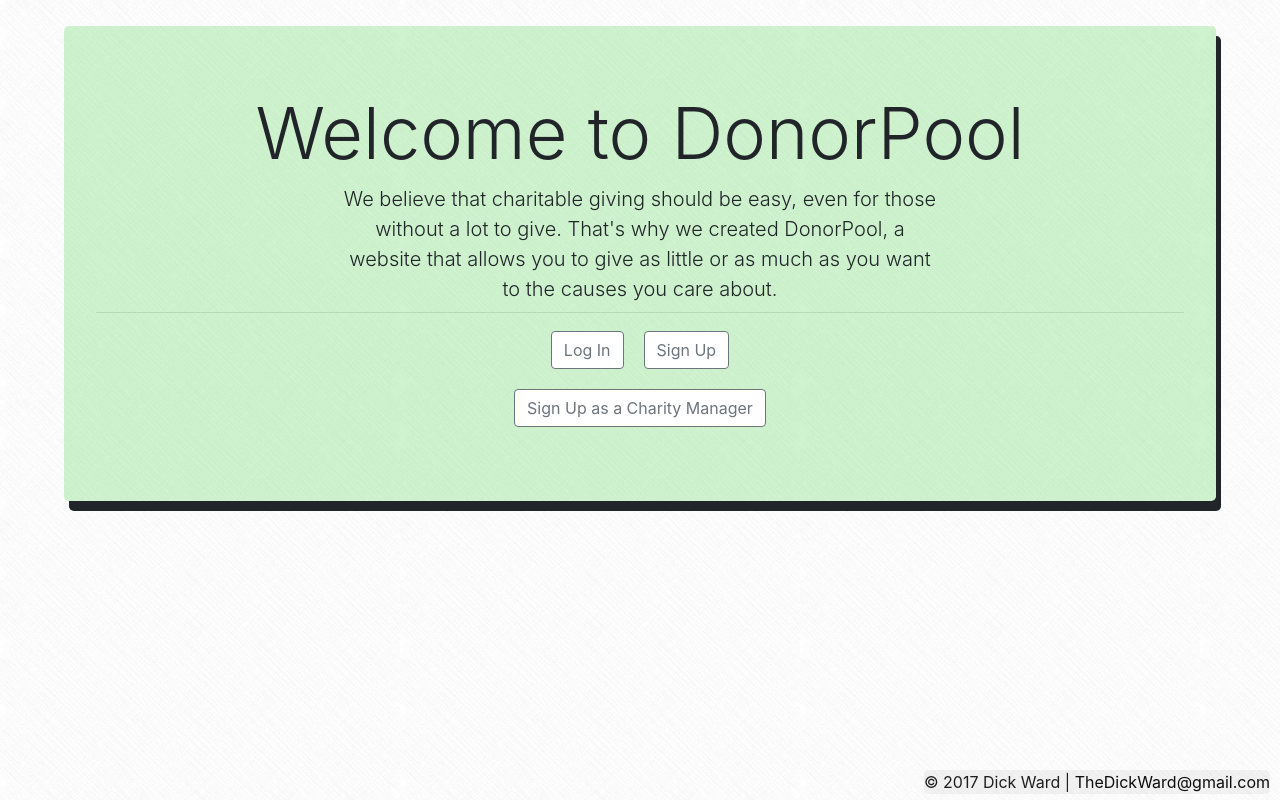
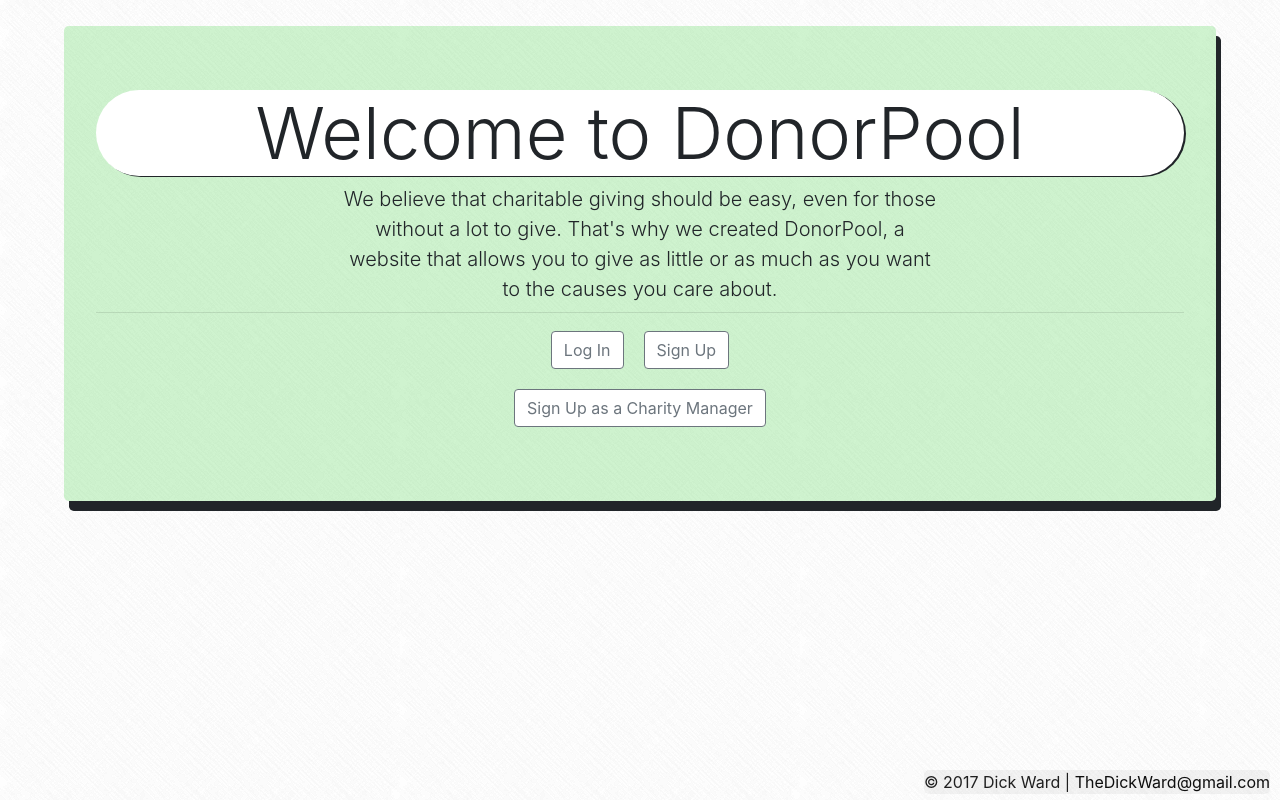
Before and after one commit to Dick-Ward/DonorPool-client, a React (Create React App) app: page /login in a window 1280 px wide. Built offline with nearby package versions, Linux system fonts and the light colour scheme; no server answers.

Commit message:
started on splash page styling

```diff
--- a/src/containers/SplashPageContainer.js
+++ b/src/containers/SplashPageContainer.js
@@ -31,7 +31,16 @@ class SplashPageContainer extends React.Component {
             boxShadow: "5px 10px"
           }}
         >
-          <h1 className="display-3">Welcome to DonorPool</h1>
+          <h1
+            style={{
+              backgroundColor: "RGBa(255,255,255, 1)",
+              boxShadow: "2px 1px",
+              borderRadius: "50px"
+            }}
+            className="display-3"
+          >
+            Welcome to DonorPool
+          </h1>
           <p className="lead" style={{ width: "600px", margin: "auto" }}>
             We believe that charitable giving should be easy, even for those
             without a lot to give. That's why we created DonorPool, a website
```
